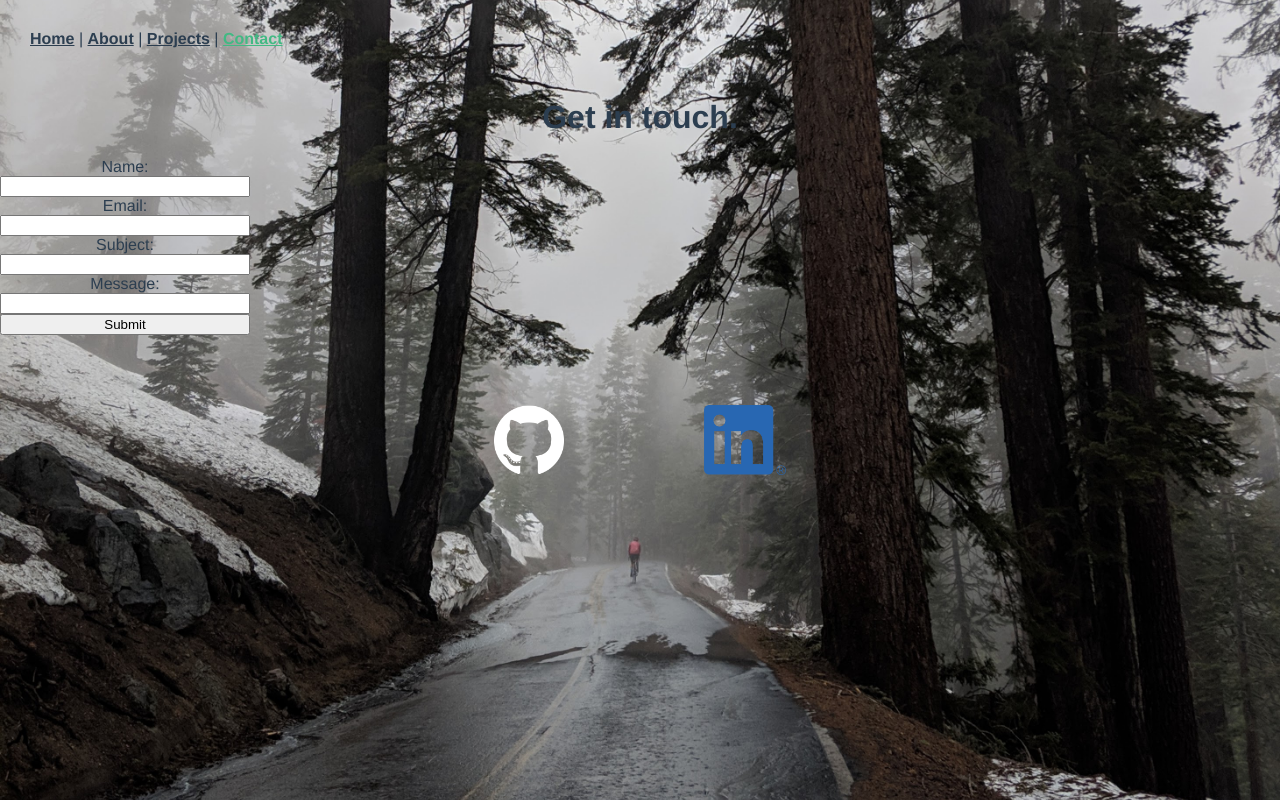
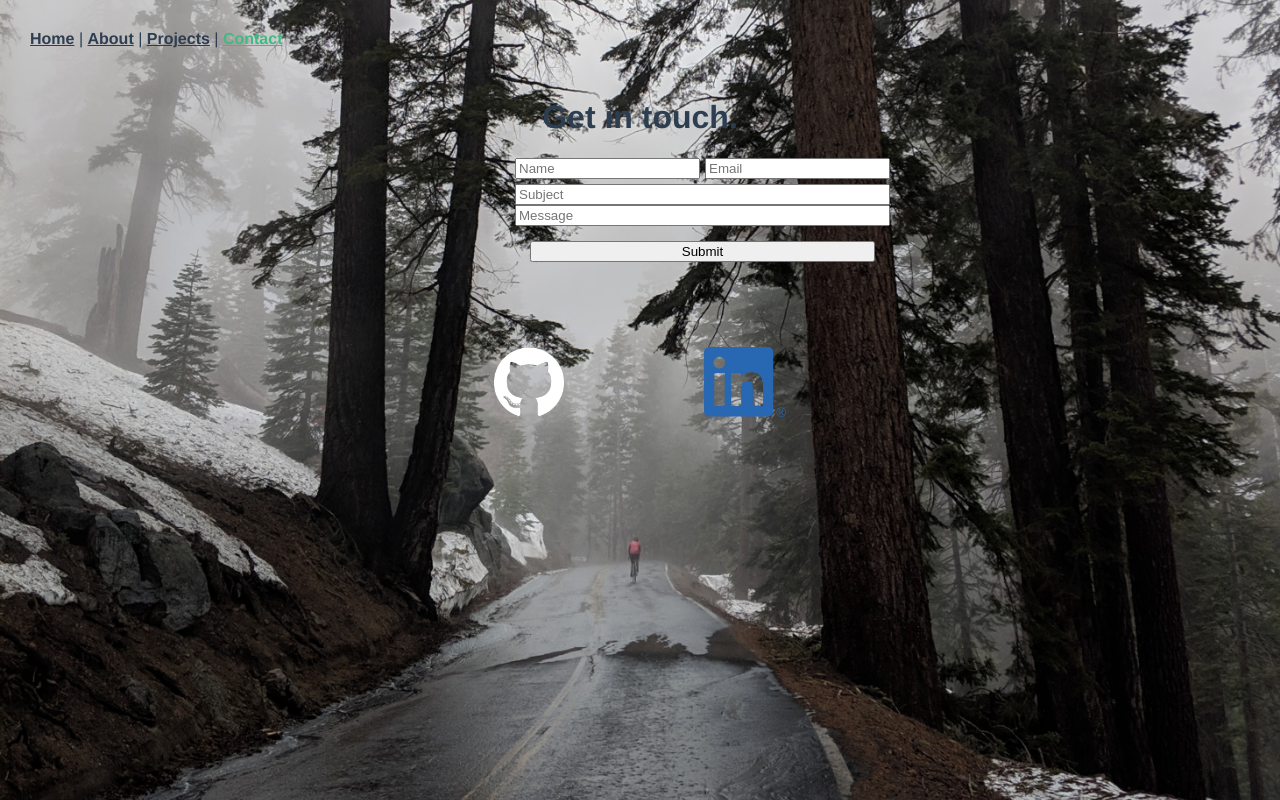
Before and after one commit to alexakearns/alexakearns.com, a Vue app: page /contact in a window 1280 px wide. Built offline with nearby package versions, Linux system fonts and the light colour scheme.

Commit message:
Update contact form - still to submit info

```diff
--- a/src/components/ContactForm.vue
+++ b/src/components/ContactForm.vue
@@ -1,16 +1,18 @@
 <template>
-  <form class="contact-form" @submit.prevent="onSubmit">
-    <label for="name">Name:</label>
-    <input id="name" v-model="name" />
-    <label for="email">Email:</label>
-    <input id="email" type="email" v-model="email" />
-    <label for="subject">Subject:</label>
-    <input id="subject" v-model="subject" />
-    <label for="message">Message:</label>
-    <input id="message" v-model="message" />
+  <div class="contact">
+    <div class="contact__container">
+      <form class="contact-form" @submit.prevent="onSubmit">
+        <div class="contact-form__2-up">
+          <input id="name" v-model="name" placeholder="Name" />
+          <input id="email" type="email" v-model="email" placeholder="Email" />
+        </div>
+        <input id="subject" v-model="subject" placeholder="Subject" />
+        <input id="message" v-model="message" placeholder="Message" />
 
-    <input class="contact-form__submit" type="submit" />
-  </form>
+        <input class="contact-form__submit" type="submit" />
+      </form>
+    </div>
+  </div>
 </template>
 
 <script>
@@ -43,8 +45,38 @@ export default {
 };
 </script>
 <style>
+.contact__container {
+  /* position: relative; */
+  display: flex;
+  justify-content: center;
+}
+
 .contact-form {
   display: grid;
   width: 250px;
+  /* position: absolute; */
+  /* left: 50%;
+  top: 50%; */
+}
+
+.contact-form__2-up {
+  display: flex;
+  margin-bottom: 5px;
+}
+
+.contact-form__2-up #name {
+  margin-right: 2.5px;
+}
+
+.contact-form__2-up #email {
+  margin-left: 2.5px;
+}
+
+.contact-form__2-up #message {
+  height: 50px;
+}
+
+.contact-form__submit {
+  margin: 15px;
 }
 </style>
```
